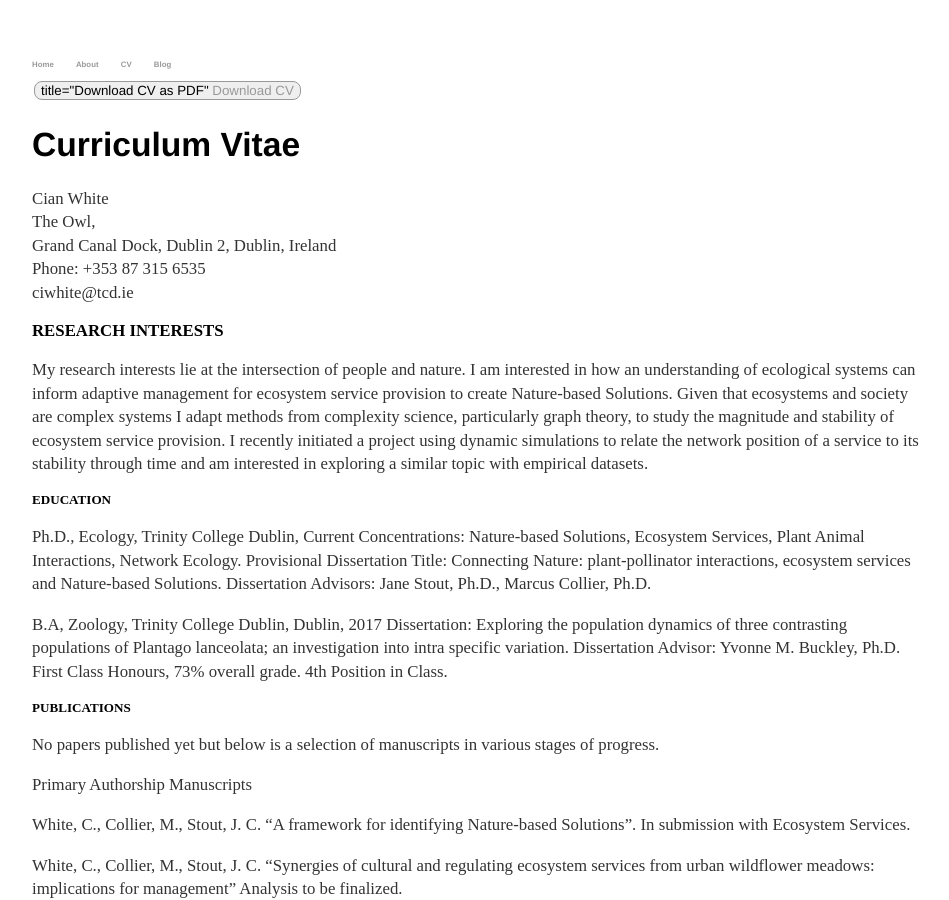
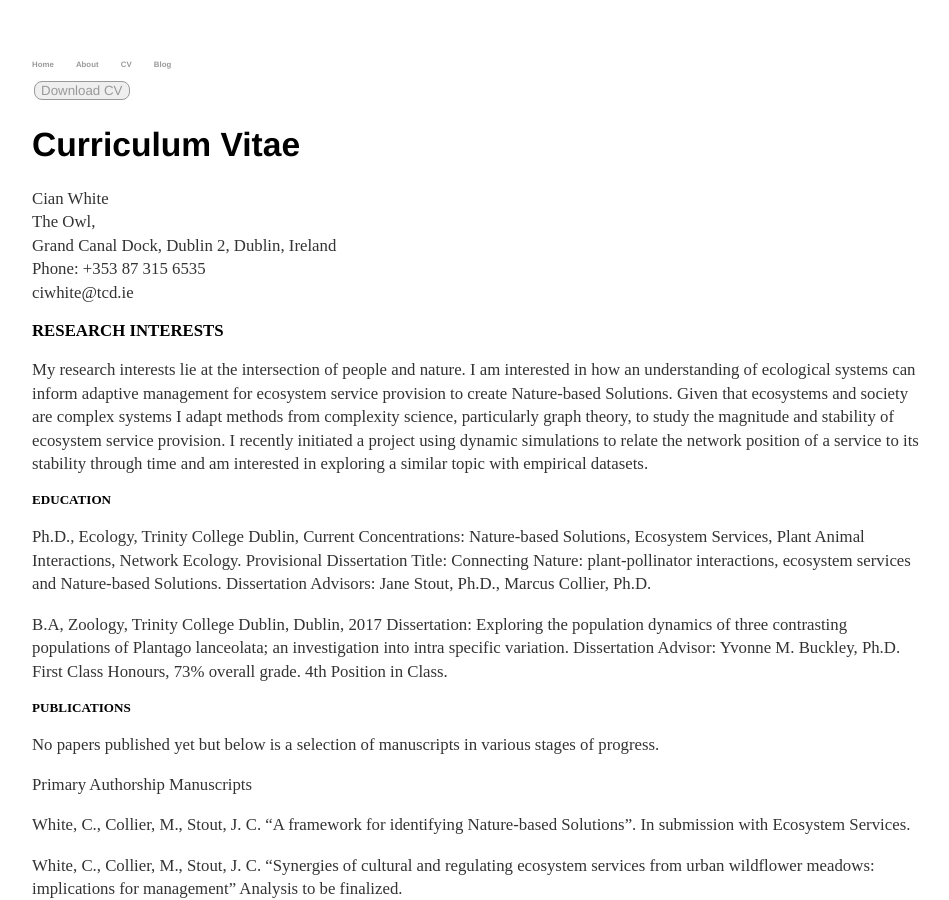
Before and after one commit to ciwhite/ciwhite.github.io, a Jekyll site: the page built from cv/cv.md, in a window 1280 px wide and 900 px high. Shown: the whole window, without its empty margins (160-1109 px from the left). Built offline with Jekyll 4.4.1, drawn with Linux system fonts in a browser that asks for light colours; some of the changed lines change nothing that is shown.

Commit message:
Update cv.html

```diff
--- a/_layouts/cv.html
+++ b/_layouts/cv.html
@@ -15,8 +15,9 @@
 	        		<li><a href="/blog">Blog</a></li>
 	    		</ul>
 			<button>
-				title="Download CV as PDF"
-				<a href="Cian_White_CV_24_1_20.pdf">Download CV</a>
+
+				<a title="Download CV as PDF"
+				   href="Cian_White_CV_24_1_20.pdf">Download CV</a>
 				</button>
 			</nav>
 			<div class="container">
```
